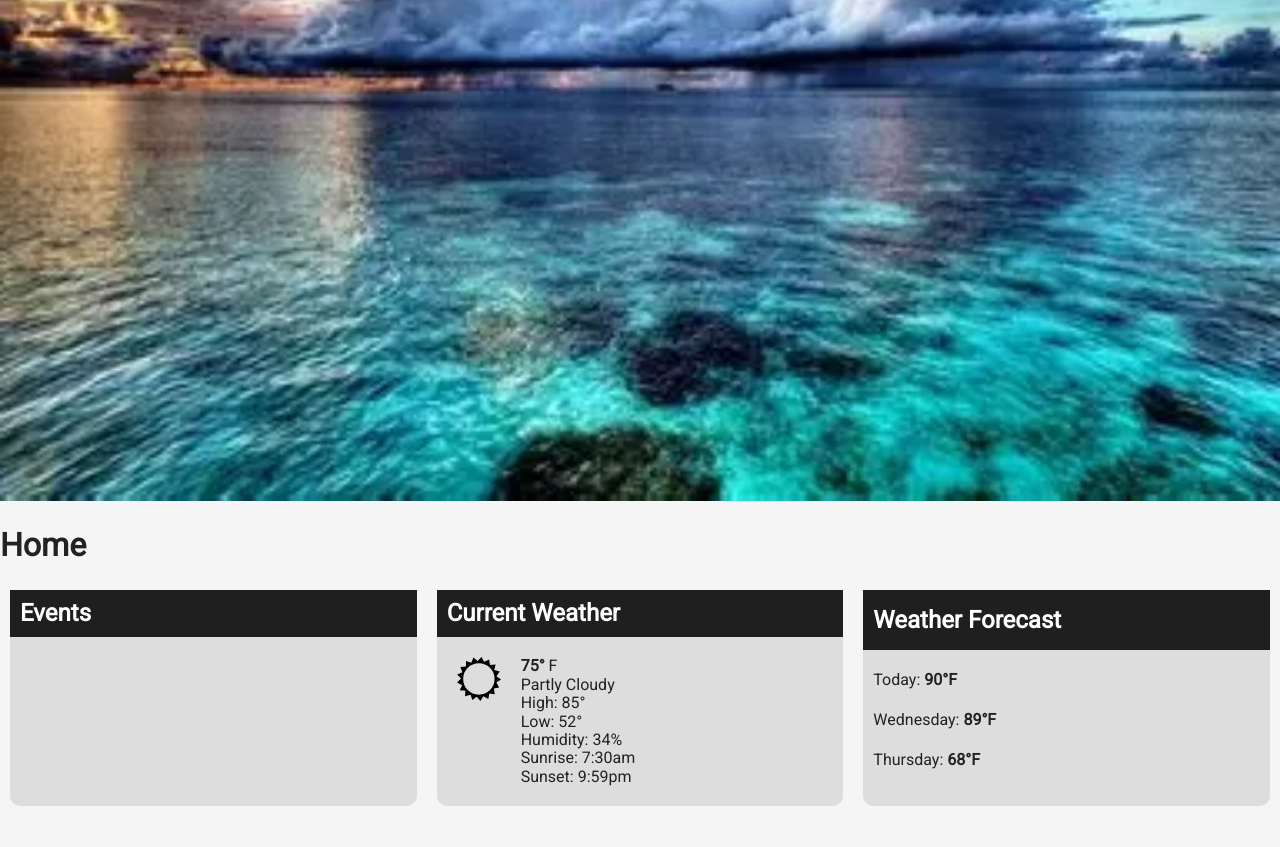
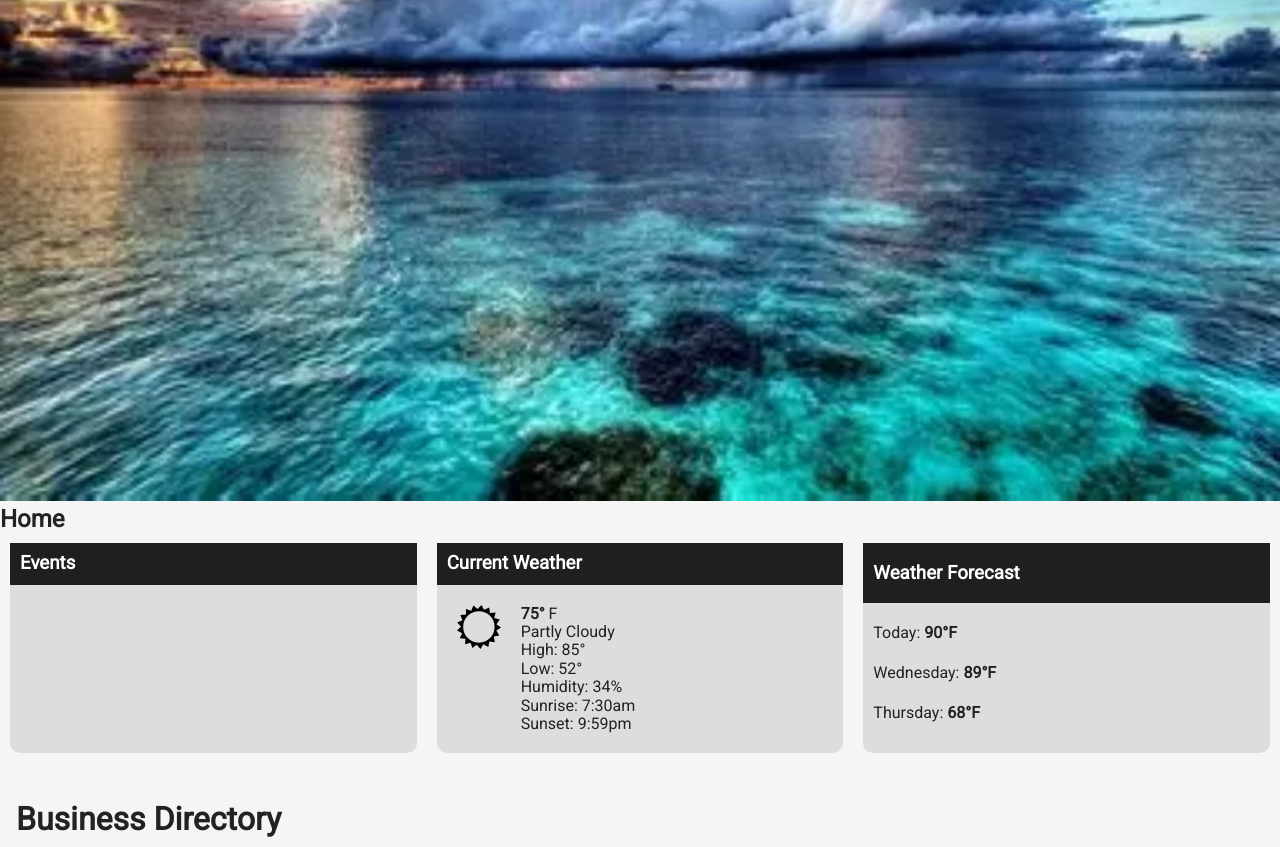
Before and after one commit to shadygolden/wdd231, a plain HTML site: page chamber/directory.html in a window 1280 px wide. Shown: the part 378-1225 px from the top of the page. Drawn offline with nearby package versions, Linux system fonts and the light colour scheme.

Commit message:
add edited directory html

```diff
--- a/chamber/directory.html
+++ b/chamber/directory.html
@@ -12,7 +12,7 @@
 
     <!-- FACEBOOK META -->
     <meta property="og:title" content="Asaba Chamber of Commerce">
-    <meta property="og:description" content="Business directory for Asaba Chamber of Commerce">
+    <meta property="og:description" content="Business directory for Asaba Chamber of Commerce course work">
     <meta property="og:image" content="images/logo.svg">
     <meta property="og:url" content="https://shadygolden.github.io/wdd231/chamber/directory.html">
 
@@ -22,6 +22,8 @@
     <link
         href="https://fonts.googleapis.com/css2?family=Merriweather:ital,opsz,wght@0,18..144,300..900;1,18..144,300..900&family=Roboto&family=Roboto+Mono:ital,wght@0,100;1,100&display=swap"
         rel="stylesheet">
+
+    <link rel="icon" type="image/webp" href="images/logo.webp">
 
     <!-- CSS -->
     <link rel="stylesheet" href="styles/normalize.css">
@@ -61,14 +63,14 @@
     <img class="hero" src="images/hero.webp" alt="hero image">
 
     <section class="section1">
-        <h1>Home</h1>
+        <h2>Home</h2>
         <div class="maindiv">
             <div>
-                <h2>Events</h2>
+                <h3>Events</h3>
                 <p><br><br><br><br><br><br><br></p>
             </div>
             <div class="divflex">
-                <h2>Current Weather</h2>
+                <h3>Current Weather</h3>
                 <div>
                     <img src="images/sun-icon.svg" alt="Sunny Weather Icon" width="64" height="64">
 
@@ -80,7 +82,7 @@
 
             </div>
             <div class="divspacing">
-                <h2>Weather Forecast</h2>
+                <h3>Weather Forecast</h3>
                 <p>Today: <b>90°F</b> <br>Wednesday: <b>89°F</b> <br>Thursday: <b>68°F</b></p>
             </div>
         </div>
--- a/chamber/styles/small.css
+++ b/chamber/styles/small.css
@@ -212,7 +212,7 @@ footer {
     flex-direction: column;
 }
 
-.maindiv h2 {
+.maindiv h3 {
     background-color: #1f1f1f;
     color: #ffffff;
     padding: 10px;
```
